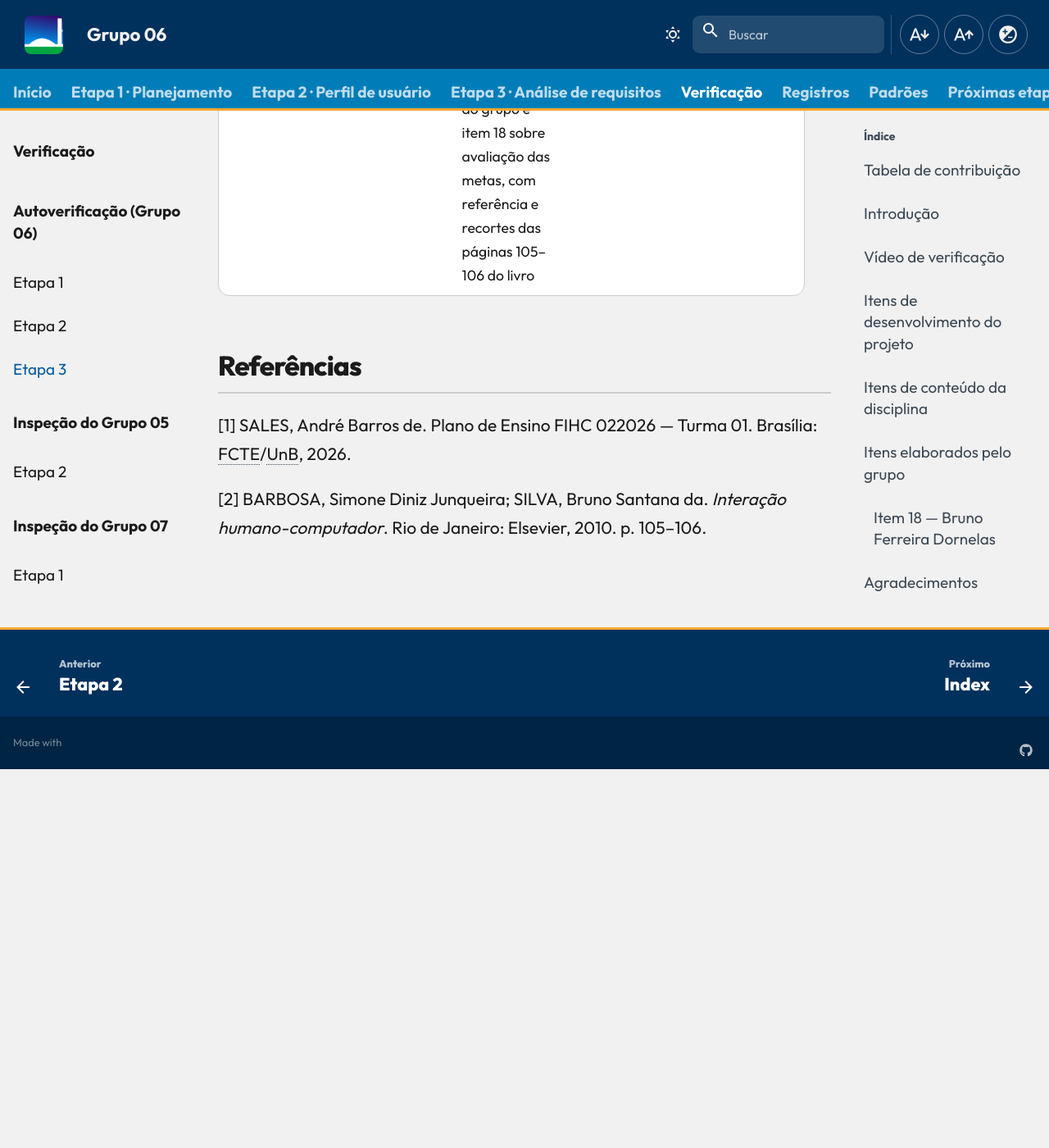
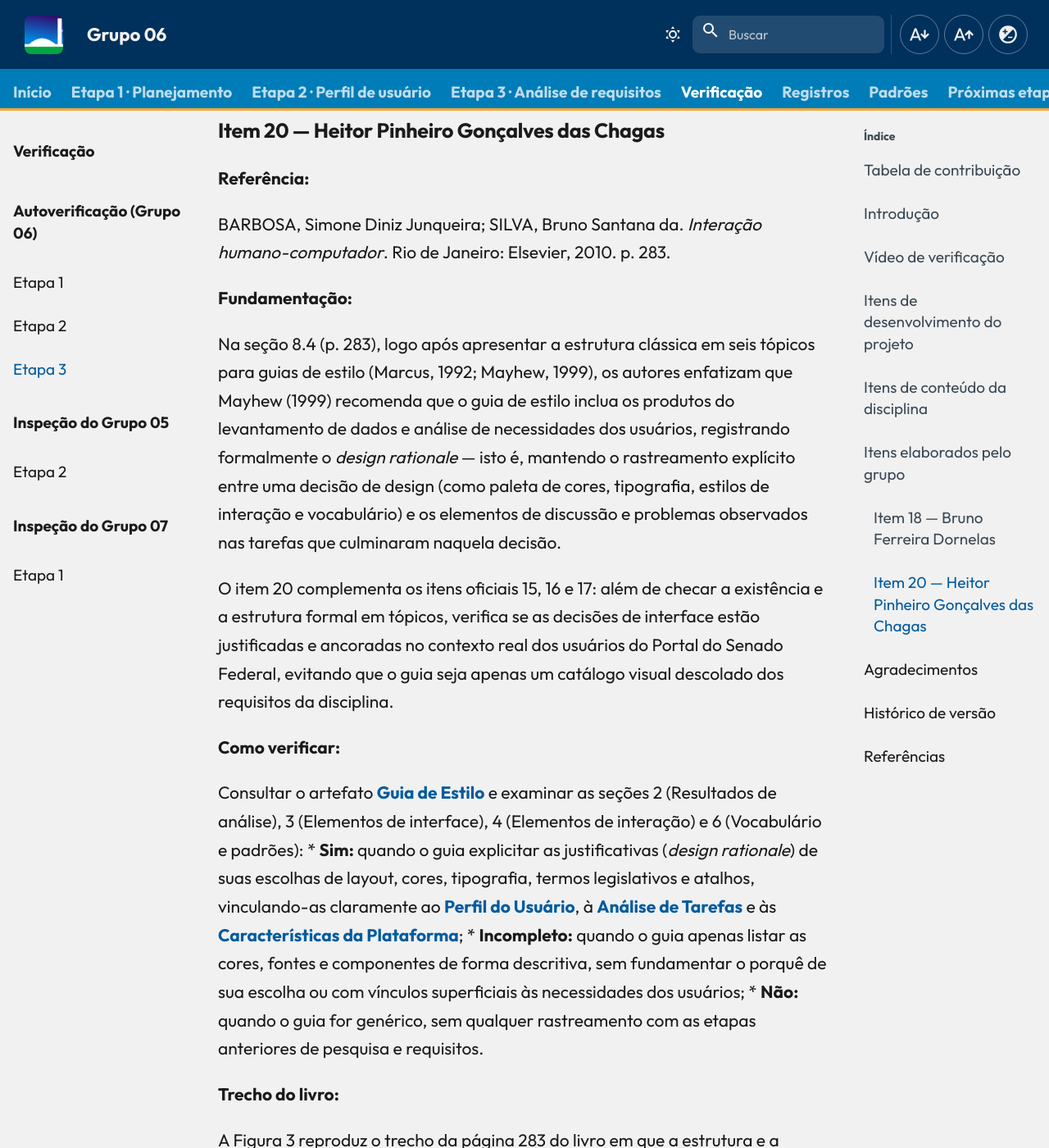
Before and after one commit to Interacao-Humano-Computador/2026.2-Grupo06, an MkDocs documentation site: the page built from docs/verificacao/grupo-06/etapa-3/lista-verificacao.md, in a window 1280 px wide and 1400 px high, scrolled down 12029 px. Shown: the whole window at 82% size. Built offline with MkDocs 1.6.1 and Material for MkDocs 9.7.7, drawn with Linux system fonts in a browser that asks for light colours; comment, search, counter and statistics services are not loaded; before the commit the page ends 12967 px from its top, so only the background shows below that; some of the changed text lies outside the part shown.

Commit message:
docs(verificacao): elabora item 20 sobre design rationale no guia de estilo

```diff
--- a/docs/verificacao/grupo-06/etapa-3/lista-verificacao.md
+++ b/docs/verificacao/grupo-06/etapa-3/lista-verificacao.md
@@ -10,6 +10,7 @@ A Tabela 1 registra quem atuou neste artefato.
 | --- | --- | --- |
 | [Luís Henrique Luna de Arruda](https://github.com/Donnk61) | Transposição da lista oficial da Etapa 3 do plano de ensino | [Desenvolvimento](lista-verificacao.md#itens-de-desenvolvimento-do-projeto) e [Conteúdo](lista-verificacao.md#itens-de-conteudo-da-disciplina) |
 | [Bruno Ferreira Dornelas](https://github.com/brunnf) | Estrutura dos itens adicionais e elaboração do item 18 | [Itens elaborados pelo grupo](#itens-elaborados-pelo-grupo) |
+| [Heitor Pinheiro Gonçalves das Chagas](https://github.com/Heitorovski01) | Elaboração do item 20 sobre rastreabilidade e design rationale no guia de estilo | [Item 20](#item-20-heitor-pinheiro-goncalves-das-chagas) |
 | Codex (OpenAI) | Apoio à redação e conferência da fundamentação bibliográfica | [Item 18](#item-18-bruno-ferreira-dornelas) |
 
 
@@ -75,12 +76,12 @@ A Tabela 4 reúne os itens adicionais de verificação do Grupo 06, no mesmo for
 | :---: | --- | :---: | :---: | --- |
 | 18 | As metas de usabilidade explicitam como serão avaliadas, com indicadores e faixas de valores inaceitáveis, aceitáveis e ideais para cada indicador? | — | — | [Bruno Ferreira Dornelas](https://github.com/brunnf) |
 | 19 | a preencher | — | — | [Caio Breno de Souza Bezerra](https://github.com/CaioBezerra-Dev) |
-| 20 | a preencher | — | — | [Heitor Pinheiro Gonçalves das Chagas](https://github.com/Heitorovski01) |
+| 20 | O Guia de Estilo registra o design rationale das decisões de design, estabelecendo a rastreabilidade entre os elementos de interface/interação e os resultados do perfil de usuário, da análise de tarefas e da plataforma? | — | — | [Heitor Pinheiro Gonçalves das Chagas](https://github.com/Heitorovski01) |
 | 21 | a preencher | — | — | [Israel Soares de Paiva](https://github.com/IsraelSoares-25) |
 | 22 | a preencher | — | — | [Luís Henrique Luna de Arruda](https://github.com/Donnk61) |
 
 <p class="caption">Tabela 4 — Itens elaborados pelo Grupo 06.</p>
-<p class="source">Fonte: elaboração do Grupo 06 (2026); item 18 fundamentado em BARBOSA; SILVA (2010, p. 105–106).</p>
+<p class="source">Fonte: elaboração do Grupo 06 (2026); item 18 fundamentado em BARBOSA; SILVA (2010, p. 105–106); item 20 fundamentado em BARBOSA; SILVA (2010, p. 283).</p>
 
 ### Item 18 — Bruno Ferreira Dornelas
 
@@ -106,6 +107,34 @@ O item 18 complementa os itens oficiais 13 e 14: verifica a possibilidade de med
 <p class="caption">Figura 2 — Faixas de aceitação e indicadores de usabilidade.</p>
 <p class="source">Fonte: BARBOSA; SILVA (2010, p. 106), recorte do livro.</p>
 
+### Item 20 — Heitor Pinheiro Gonçalves das Chagas
+
+**Referência:**
+
+BARBOSA, Simone Diniz Junqueira; SILVA, Bruno Santana da. *Interação humano-computador*. Rio de Janeiro: Elsevier, 2010. p. 283.
+
+**Fundamentação:**
+
+Na seção 8.4 (p. 283), logo após apresentar a estrutura clássica em seis tópicos para guias de estilo (Marcus, 1992; Mayhew, 1999), os autores enfatizam que Mayhew (1999) recomenda que o guia de estilo inclua os produtos do levantamento de dados e análise de necessidades dos usuários, registrando formalmente o *design rationale* — isto é, mantendo o rastreamento explícito entre uma decisão de design (como paleta de cores, tipografia, estilos de interação e vocabulário) e os elementos de discussão e problemas observados nas tarefas que culminaram naquela decisão.
+
+O item 20 complementa os itens oficiais 15, 16 e 17: além de checar a existência e a estrutura formal em tópicos, verifica se as decisões de interface estão justificadas e ancoradas no contexto real dos usuários do Portal do Senado Federal, evitando que o guia seja apenas um catálogo visual descolado dos requisitos da disciplina.
+
+**Como verificar:**
+
+Consultar o artefato [Guia de Estilo](../../../entrega-3/guia-de-estilo.md) e examinar as seções 2 (Resultados de análise), 3 (Elementos de interface), 4 (Elementos de interação) e 6 (Vocabulário e padrões):
+* **Sim:** quando o guia explicitar as justificativas (*design rationale*) de suas escolhas de layout, cores, tipografia, termos legislativos e atalhos, vinculando-as claramente ao [Perfil do Usuário](../../../entrega-2/perfil-usuario.md), à [Análise de Tarefas](../../../entrega-2/analise-tarefas.md) e às [Características da Plataforma](../../../entrega-3/plataforma.md);
+* **Incompleto:** quando o guia apenas listar as cores, fontes e componentes de forma descritiva, sem fundamentar o porquê de sua escolha ou com vínculos superficiais às necessidades dos usuários;
+* **Não:** quando o guia for genérico, sem qualquer rastreamento com as etapas anteriores de pesquisa e requisitos.
+
+**Trecho do livro:**
+
+A Figura 3 reproduz o trecho da página 283 do livro em que a estrutura e a recomendação de Mayhew (1999) sobre o *design rationale* são apresentadas.
+
+![Barbosa e Silva (2010), p. 283: estrutura do guia de estilo e recomendação de Mayhew sobre design rationale.](../../../assets/img/referencias/barbosa-guia-estilo-estrutura-p283.png)
+
+<p class="caption">Figura 3 — Estrutura e rastreabilidade (design rationale) no Guia de Estilo.</p>
+<p class="source">Fonte: BARBOSA; SILVA (2010, p. 283), recorte do livro.</p>
+
 ## Agradecimentos
 
 Este documento contou com apoio de inteligência artificial na organização e redação. A responsabilidade pelo conteúdo é dos autores.
@@ -116,10 +145,10 @@ Este documento contou com apoio de inteligência artificial na organização e r
 | :---: | :---: | --- | --- | --- |
 | `1.0` | 05/10/2026 | Transposição da lista oficial da Entrega 3 para o site | [Luís Henrique Luna de Arruda](https://github.com/Donnk61) | [Caio Breno de Souza Bezerra](https://github.com/CaioBezerra-Dev) |
 | `1.1` | 05/10/2026 | Adiciona tabela de itens do grupo e item 18 sobre avaliação das metas, com referência e recortes das páginas 105–106 do livro | [Bruno Ferreira Dornelas](https://github.com/brunnf) | [Caio Breno de Souza Bezerra](https://github.com/CaioBezerra-Dev) |
-
+| `1.2` | 05/10/2026 | Adiciona o item 20 sobre rastreabilidade e design rationale no guia de estilo, com referência e recorte da página 283 do livro | [Heitor Pinheiro Gonçalves das Chagas](https://github.com/Heitorovski01) | [Bruno Ferreira Dornelas](https://github.com/brunnf) |
 
 ## Referências
 
 [1] SALES, André Barros de. Plano de Ensino FIHC 022026 — Turma 01. Brasília: FCTE/UnB, 2026.
 
-[2] BARBOSA, Simone Diniz Junqueira; SILVA, Bruno Santana da. *Interação humano-computador*. Rio de Janeiro: Elsevier, 2010. p. 105–106.
+[2] BARBOSA, Simone Diniz Junqueira; SILVA, Bruno Santana da. *Interação humano-computador*. Rio de Janeiro: Elsevier, 2010. p. 105–106, 283.
```
